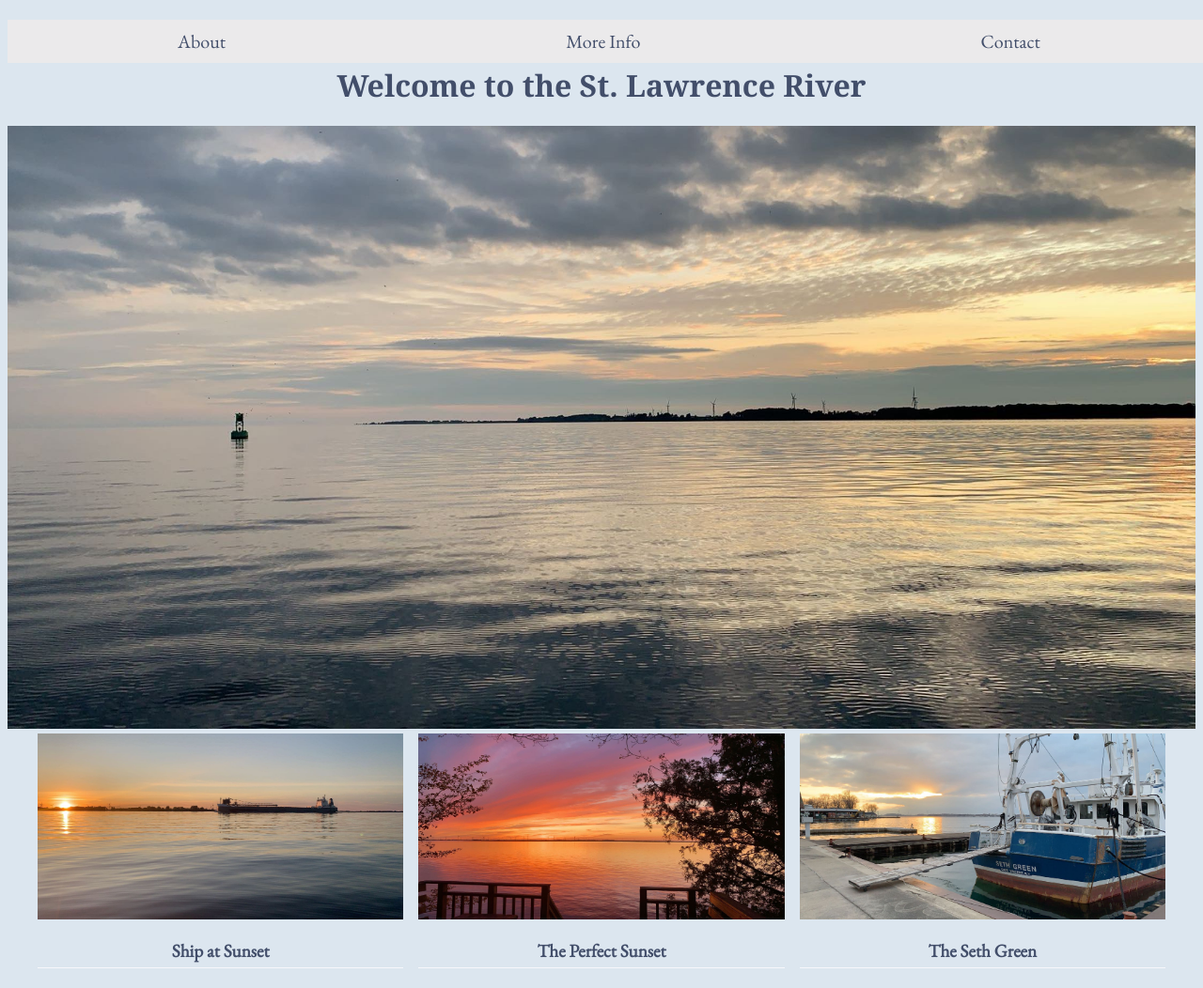
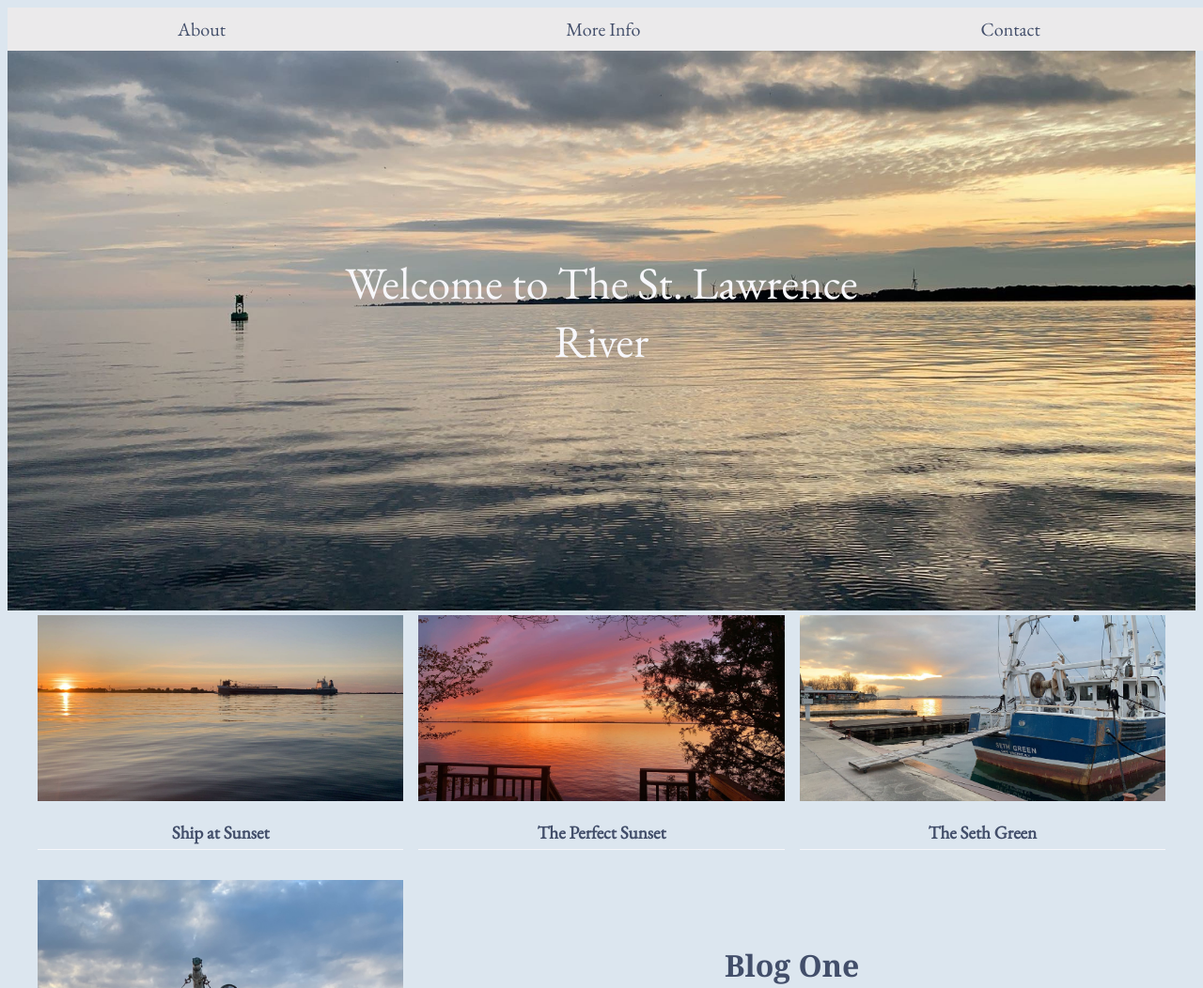
Before and after one commit to abbybashaw14/Tribute-2, a plain HTML site: page index.html in a window 1280 px wide. Shown: the top 1052 px of the page at 94% size. Drawn offline with nearby package versions, Linux system fonts and the light colour scheme.

Commit message:
move the header

```diff
--- a/index.html
+++ b/index.html
@@ -15,9 +15,9 @@
 </nav>
 <header>
   <div class="hero-title">
-    <h1>Welcome to the St. Lawrence River</h1>
+    <img src="img/header.jpg" alt="Orange Sunset">
+    <div class="centered">Welcome to The St. Lawrence River</div>
   </div>
-  <img src="img/header.jpg" alt="Orange Sunset">
 </header>
 <main id="page">
   <div id="first">
```
